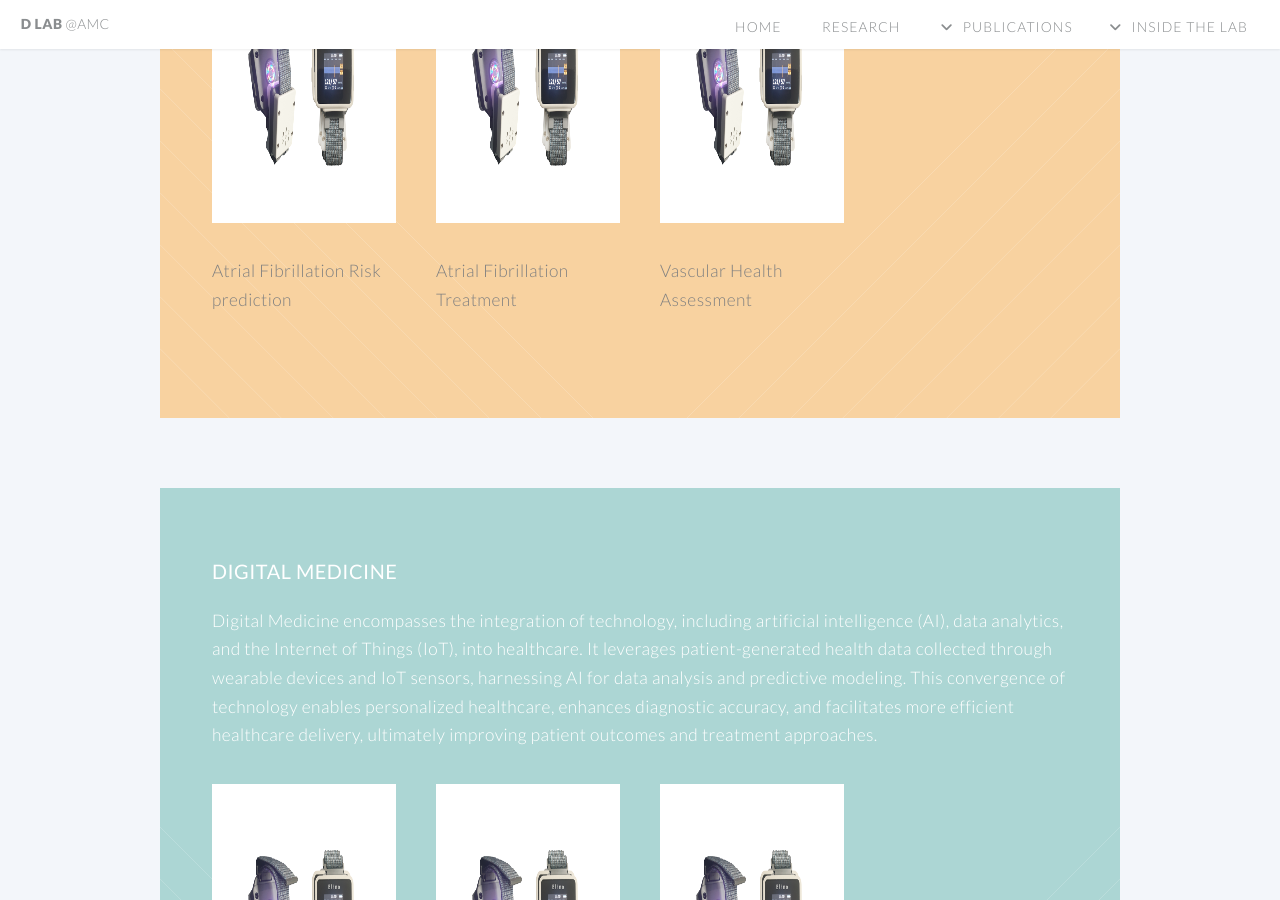
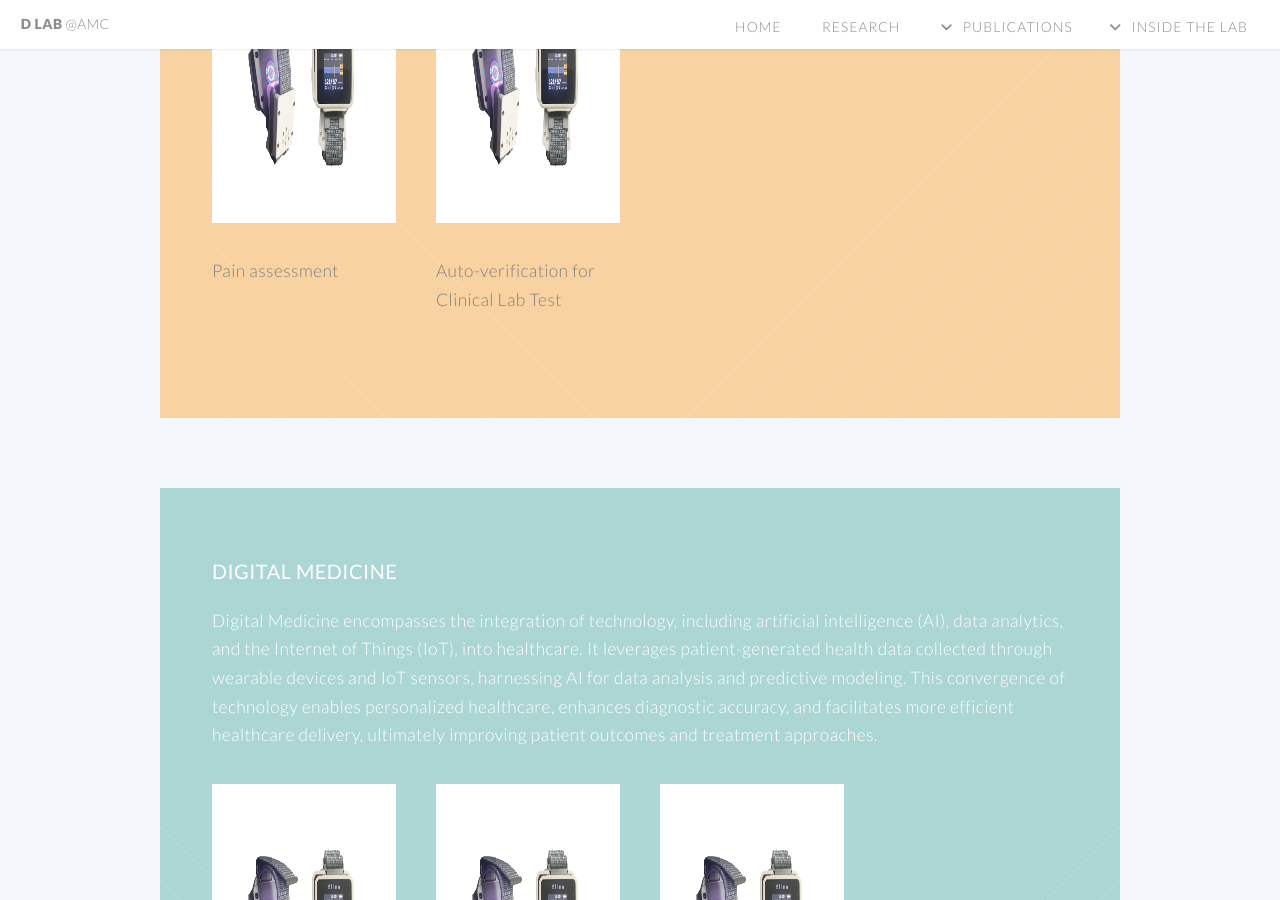
Before and after one commit to ydon1111/ydon1111.github.io, a Jekyll site: the page built from htmls/research_topics.html, in a window 1280 px wide and 900 px high, scrolled down 3543 px. Built offline with Jekyll 4.4.1, drawn with Linux system fonts in a browser that asks for light colours; nearby versions of some CDN libraries.

Commit message:
research

```diff
--- a/htmls/research_topics.html
+++ b/htmls/research_topics.html
@@ -183,7 +183,13 @@ layout: default
     <h3><strong> Clinical Decision Support
 
       </strong></h3>
-    <p>The most common tests performed in modern medicine are clinical chemistry tests such as blood tests and urine tests. These tests are conducted frequently at hospitals and health screening centers on a daily basis. However, there are numerous factors that can introduce errors into the testing process, and these errors can sometimes lead to critical outcomes once the test results are conveyed to the physicians. In this research, various statistical and artificial intelligence techniques are utilized to reduce errors in test results. Additionally, effective automated verification technology is developed to streamline the manual error verification process in cases where errors occur.
+    <p>The most common tests performed in modern medicine are clinical chemistry tests such as blood tests and urine
+      tests. These tests are conducted frequently at hospitals and health screening centers on a daily basis. However,
+      there are numerous factors that can introduce errors into the testing process, and these errors can sometimes lead
+      to critical outcomes once the test results are conveyed to the physicians. In this research, various statistical
+      and artificial intelligence techniques are utilized to reduce errors in test results. Additionally, effective
+      automated verification technology is developed to streamline the manual error verification process in cases where
+      errors occur.
 
     </p>
     <div class="row">
@@ -194,7 +200,7 @@ layout: default
           <img src="/images/pic01.jpg" alt="" height="280px">
         </a>
         <p text-align: center;>
-          Atrial Fibrillation Risk prediction
+          Pain assessment
 
         </p>
       </div>
@@ -204,20 +210,9 @@ layout: default
           <img src="/images/pic01.jpg" alt="" height="280px">
         </a>
         <p text-align: center;>
-          Atrial Fibrillation Treatment
-
+          Auto-verification for Clinical Lab Test
         </p>
       </div>
-
-      <div class="3u">
-        <a href="#" class="image featured">
-          <img src="/images/pic01.jpg" alt="" height="280px">
-        </a>
-        <p text-align: center;>
-          Vascular Health Assessment
-        </p>
-      </div>
-
 
 
     </div>
@@ -231,7 +226,11 @@ layout: default
     <h3><strong> Digital Medicine
 
       </strong></h3>
-    <p>Digital Medicine encompasses the integration of technology, including artificial intelligence (AI), data analytics, and the Internet of Things (IoT), into healthcare. It leverages patient-generated health data collected through wearable devices and IoT sensors, harnessing AI for data analysis and predictive modeling. This convergence of technology enables personalized healthcare, enhances diagnostic accuracy, and facilitates more efficient healthcare delivery, ultimately improving patient outcomes and treatment approaches.
+    <p>Digital Medicine encompasses the integration of technology, including artificial intelligence (AI), data
+      analytics, and the Internet of Things (IoT), into healthcare. It leverages patient-generated health data collected
+      through wearable devices and IoT sensors, harnessing AI for data analysis and predictive modeling. This
+      convergence of technology enables personalized healthcare, enhances diagnostic accuracy, and facilitates more
+      efficient healthcare delivery, ultimately improving patient outcomes and treatment approaches.
 
     </p>
     <div class="row">
@@ -263,7 +262,7 @@ layout: default
         <a href="#" class="image featured">
           <img src="/images/pic01.jpg" alt="" height="280px">
         </a>
-        <p >
+        <p>
           Medical Device Development Tool
         </p>
       </div>
```
